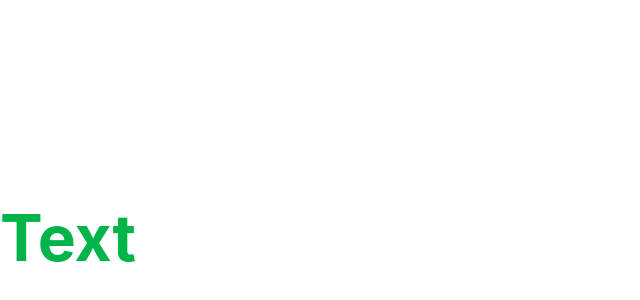
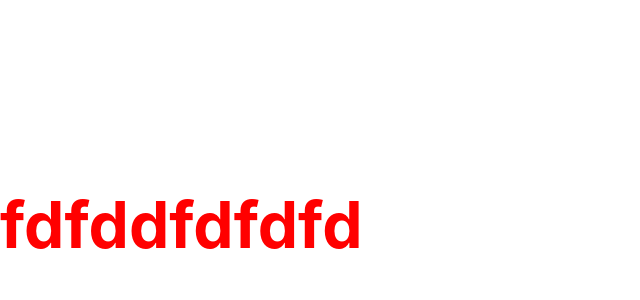
Before and after one commit to 9NBelka/react-learn, a React (Vite) app: page / in a window 1280 px wide. Shown: the part 162-462 px from the top of the page, without its empty margins (0-640 px from the left). Built offline with nearby package versions, Linux system fonts and the light colour scheme.

Commit message:
передача текста через пропс

```diff
--- a/src/components/App/App.jsx
+++ b/src/components/App/App.jsx
@@ -2,17 +2,21 @@
 // import payments1 from "../payments1.json";
 // import PaymentList from "./PaymentList.jsx";
 // import payments from "./payments.json";
-import clsx from "clsx"
-import css from "./App.module.css"
+// import clsx from "clsx"
+// import css from "./App.module.css"
+import PageTitle from "../PageTitle/PageTitle.jsx"
 
 const App = () => {
 
-  const titleTwoClases = clsx(css.a, css.b, css.c)
+  // const titleTwoClases = clsx(css.a, css.b, css.c)
 
   return (
     <>
+    <PageTitle primary={true} sale={false} text="fdfddfdfdfd" />
+    <PageTitle primary={false} sale={true}/>
+    <PageTitle primary={true} sale={true}/>
      {/* <PaymentList payments={payments} /> */}
-     <h1 className={css.b}>Text</h1>
+     {/* <h1 className={css.b}>Text</h1> */}
     </>
   )
 }
--- a/src/components/App/App.module.css
+++ /dev/null
@@ -1,12 +0,0 @@
-.a{
-  color: rgb(0, 180, 75);
-}
-
-.b{
-  composes: a;
-  font-size: 5vw;
-}
-
-.c{
-  font-weight: bold;
-}
--- /dev/null
+++ b/src/components/PageTitle/PageTitle.jsx
@@ -0,0 +1,16 @@
+import clsx from "clsx"
+import css from "./PageTitle.module.css"
+
+const PageTitle = ({primary, sale, text}) => {
+
+  const titleClass = clsx(
+    css.title,
+    primary ? css.primary : css.secondary,
+    sale && css.onSale
+  )
+  return(
+     <h1 className={titleClass}>{text}</h1>
+  )
+}
+
+export default PageTitle
--- /dev/null
+++ b/src/components/PageTitle/PageTitle.module.css
@@ -0,0 +1,15 @@
+.title{
+  font-size: 5vw;
+}
+
+.onSale{
+  font-size: 8vw;
+}
+
+.primary{
+  color: red;
+}
+
+.secondary{
+  color: yellow;
+}
```
